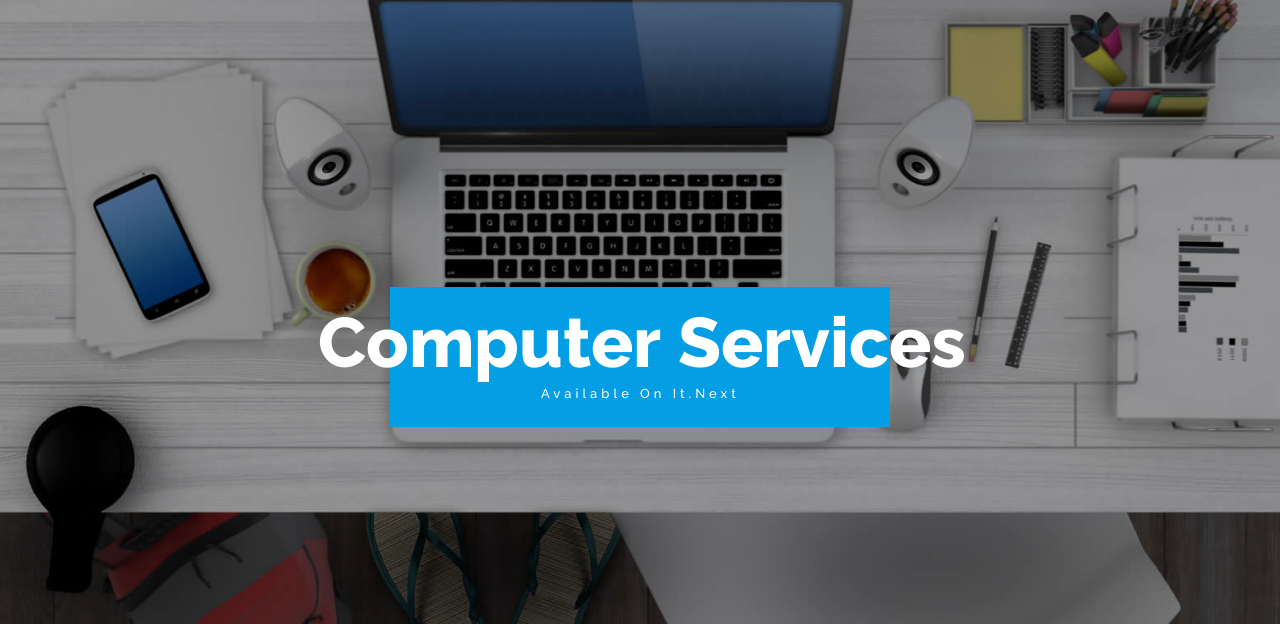
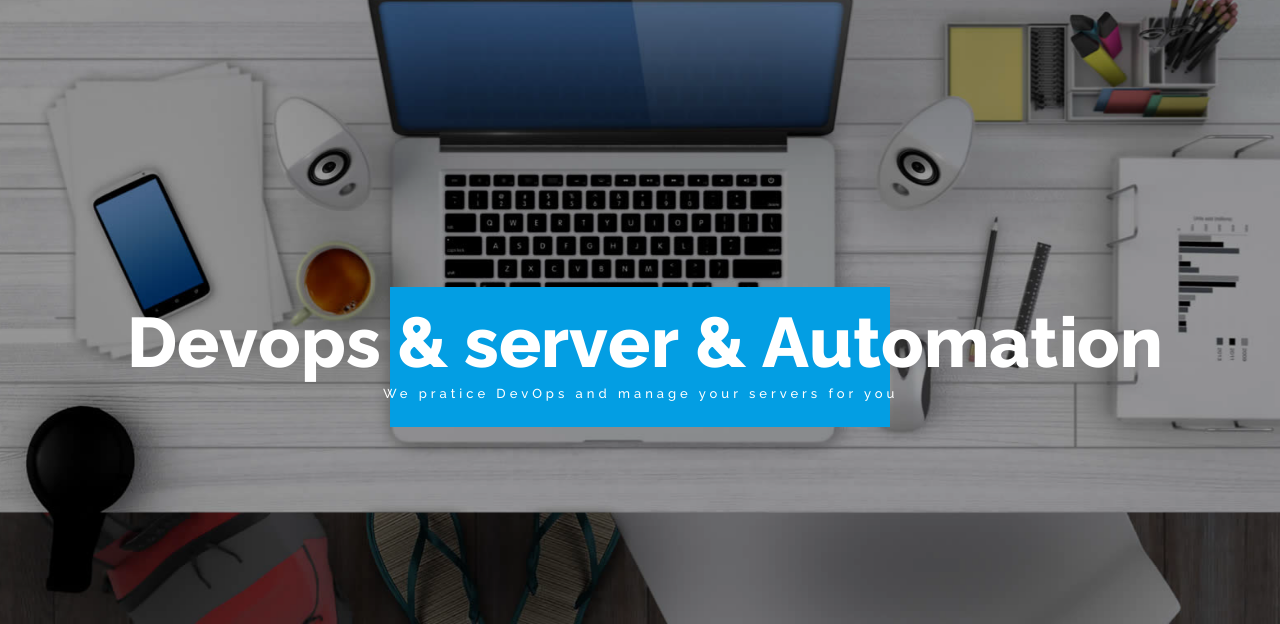
Before and after one commit to raj1rana/godds, a plain HTML site: page index.html in a window 1280 px wide. Shown: the part 176-800 px from the top of the page. Drawn offline with Linux system fonts and the light colour scheme; some packages are replaced by stand-ins of ours.

Commit message:
modifying  banner text

```diff
--- a/index.html
+++ b/index.html
@@ -212,7 +212,7 @@
                               data-splitout="none"
                               data-responsive_offset="on"
                               data-elementdelay="0.05"
-                              style="z-index: 6; white-space: nowrap;">Computer Services </div>
+                              style="z-index: 6; white-space: nowrap;">Devops & server & Automation</div>
               <!-- LAYER NR. 3 -->
               <div class="tp-caption NotGeneric-SubTitle   tp-resizeme rs-parallaxlevel-0"
                               id="slide-18-layer-412"
@@ -230,7 +230,7 @@
                               data-splitin="none"
                               data-splitout="none"
                               data-responsive_offset="on"
-                              style="z-index: 7; white-space: nowrap;">Available On It.Next </div>
+                              style="z-index: 7; white-space: nowrap;">We pratice DevOps and manage your servers for you</div>
             </li>
             <li data-index="rs-181" data-transition="zoomin" data-slotamount="7"  data-easein="Power4.easeInOut" data-easeout="Power4.easeInOut" data-masterspeed="2000"  data-thumb="images/it_service/slide2.jpg"  data-rotate="0"  data-saveperformance="off"  data-title="Easy To Use & Customize" data-description="">
               <!-- MAIN IMAGE -->
@@ -288,7 +288,7 @@
                               data-splitout="none"
                               data-responsive_offset="on"
                               data-elementdelay="0.05"
-                              style="z-index: 6; white-space: nowrap;">Fast & Affordable </div>
+                              style="z-index: 6; white-space: nowrap;">Web App developement</div>
               <!-- LAYER NR. 3 -->
               <div class="tp-caption NotGeneric-SubTitle   tp-resizeme rs-parallaxlevel-0"
                               id="slide-18-layer-41"
@@ -306,7 +306,7 @@
                               data-splitin="none"
                               data-splitout="none"
                               data-responsive_offset="on"
-                              style="z-index: 7; white-space: nowrap;">Available On It.Next </div>
+                              style="z-index: 7; white-space: nowrap;">Developing varity of webapp and websites</div>
             </li>
             <li data-index="rs-18" data-transition="zoomin" data-slotamount="7"  data-easein="Power4.easeInOut" data-easeout="Power4.easeInOut" data-masterspeed="2000"  data-thumb="images/it_service/slide3.jpg"  data-rotate="0"  data-saveperformance="off"  data-title="Perfectly Responsive" data-description="">
               <!-- MAIN IMAGE -->
@@ -364,7 +364,7 @@
                               data-splitout="none"
                               data-responsive_offset="on"
                               data-elementdelay="0.05"
-                              style="z-index: 6; white-space: nowrap;">We Will Fix It </div>
+                              style="z-index: 6; white-space: nowrap;">Mobile app developement</div>
               <!-- LAYER NR. 3 -->
               <div class="tp-caption NotGeneric-SubTitle   tp-resizeme rs-parallaxlevel-0"
                               id="slide-18-layer-4"
@@ -382,7 +382,9 @@
                               data-splitin="none"
                               data-splitout="none"
                               data-responsive_offset="on"
-                              style="z-index: 7; white-space: nowrap;">Available On It.Next </div>
+                              style="z-index: 7; white-space: nowrap;">Developing Native mobile Apps</div>
+
+
             </li>
           </ul>
           <div class="tp-static-layers"></div>
```
